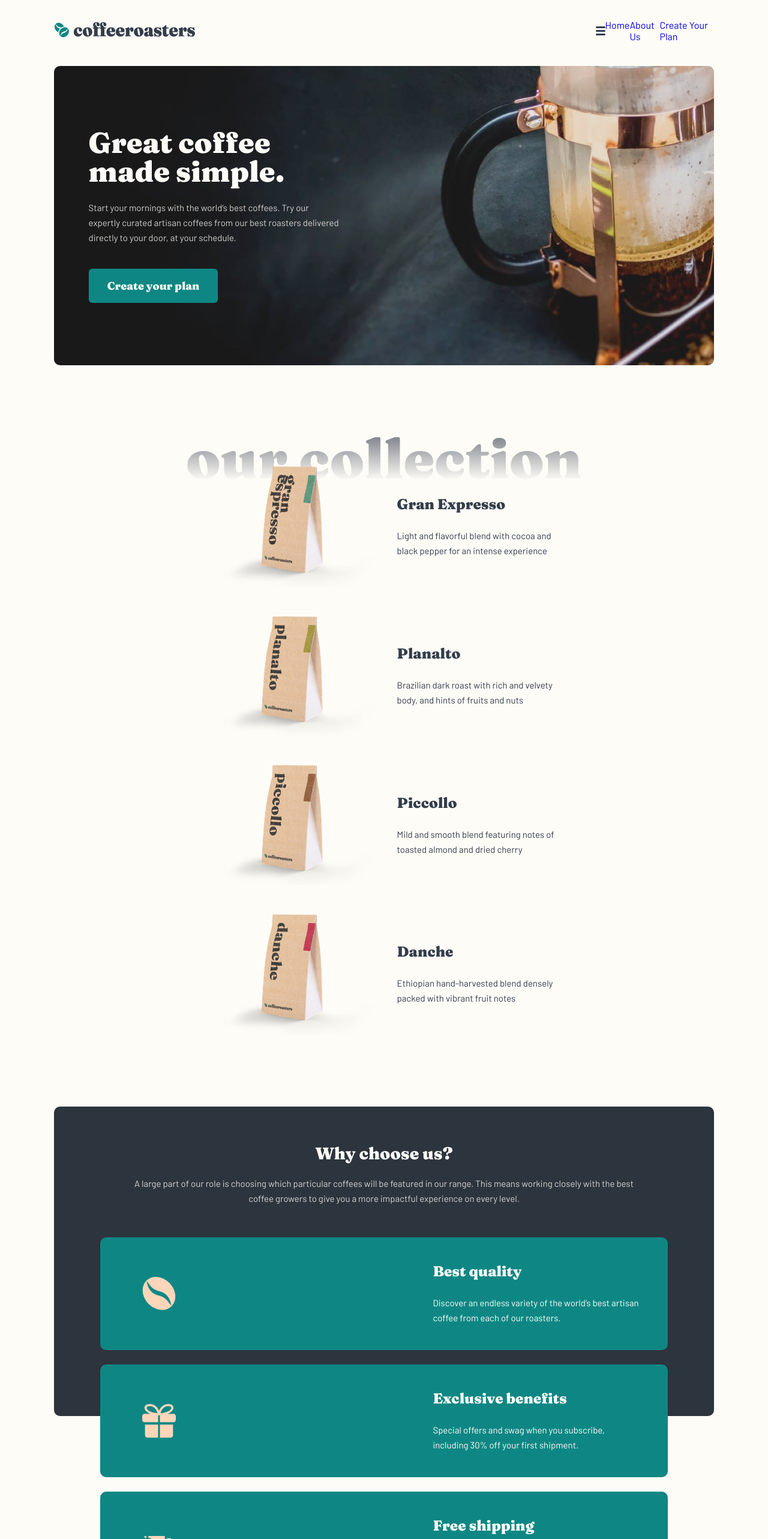
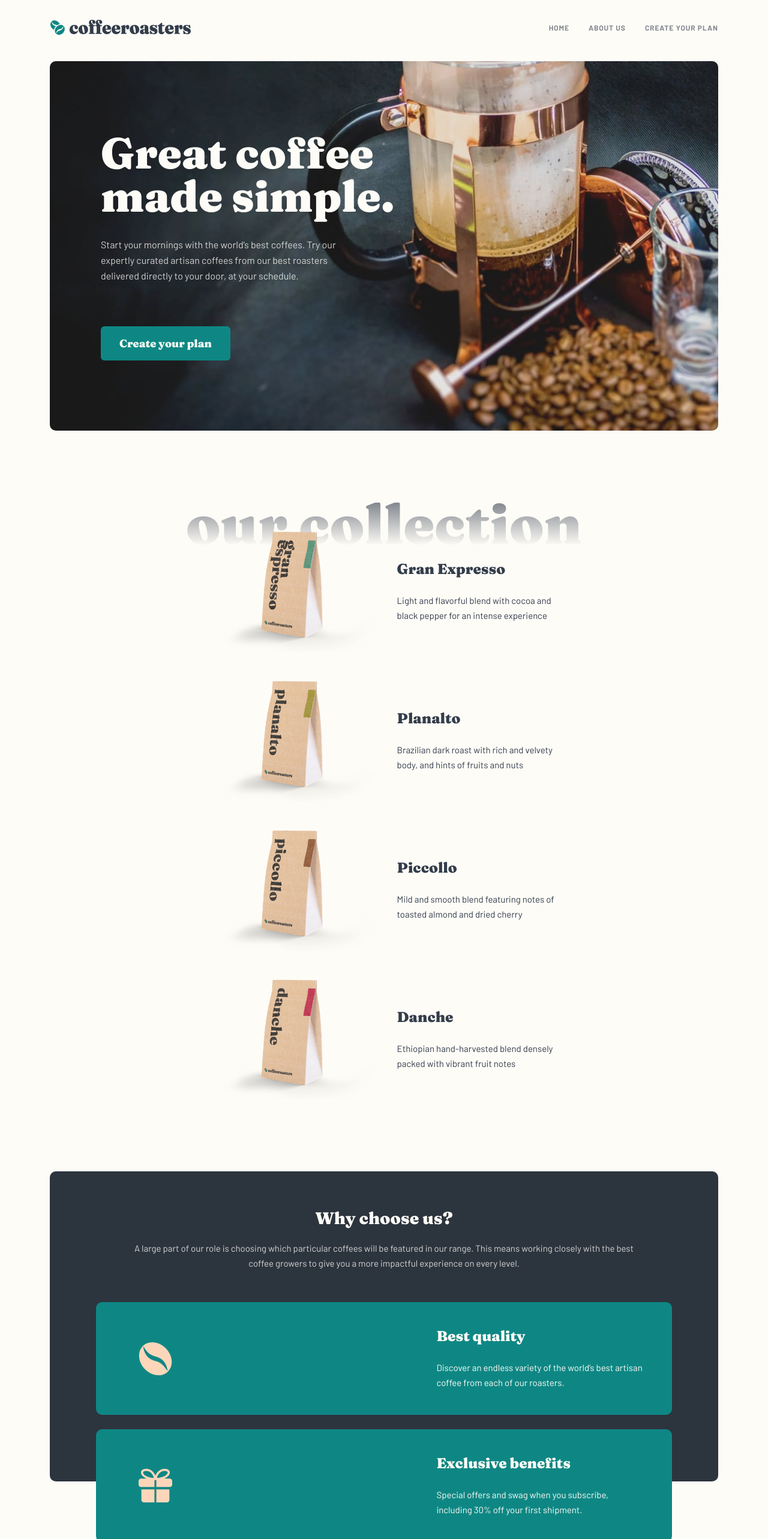
Before and after one commit to gabrielmorandi/Coffeeroasters-Subscription-Site, a React (Vite) app in the folder COFEEROASTERS/: page / in a window 1280 px wide. Shown: the top 2566 px of the page at 60% size. Built offline with nearby package versions, Linux system fonts and the light colour scheme.

Commit message:
feature: header desktop version

```diff
--- a/COFEEROASTERS/src/components/Header.jsx
+++ b/COFEEROASTERS/src/components/Header.jsx
@@ -56,12 +56,35 @@ const Header = ({ type }) => {
               : null
           }
         >
-          <h2>Great coffee made simple.</h2>
-          <p>
-            Start your mornings with the world’s best coffees. Try our expertly
-            curated artisan coffees from our best roasters delivered directly to
-            your door, at your schedule.
-          </p>
+          {type === "home" ? (
+            <>
+              <h2>Great coffee made simple.</h2>
+              <p>
+                Start your mornings with the world’s best coffees. Try our
+                expertly curated artisan coffees from our best roasters
+                delivered directly to your door, at your schedule.
+              </p>
+            </>
+          ) : type === "about" ? (
+            <>
+              <h2>About Us</h2>
+              <p>
+                Coffeeroasters began its journey of exotic discovery in 1999,
+                highlighting stories of coffee from around the world. We have
+                since been dedicated to bring the perfect cup - from bean to
+                brew - in every shipment.
+              </p>
+            </>
+          ) : type === "plan" ? (
+            <>
+              <h2>Create plan</h2>
+              <p>
+                Coffee the way you wanted it to be. For coffee delivered
+                tomorrow, or next week. For whatever brew method you use. For
+                choice, for convenience, for quality.
+              </p>
+            </>
+          ) : null}
           {type === "home" ? (
             <div className="button-primary">
               <Link to={"/plan"}>
--- a/COFEEROASTERS/src/css/index.css
+++ b/COFEEROASTERS/src/css/index.css
@@ -12,12 +12,12 @@ body {
 
 .container-flex {
   width: 87%;
-  max-width: 1100px;
+  max-width: 1280px;
   display: flex;
 }
 .container-grid {
   width: 87%;
-  max-width: 1100px;
+  max-width: 1280px;
   display: grid;
 }
 
@@ -85,13 +85,29 @@ header nav .container-flex button {
   border: none;
   background-color: transparent;
 }
+@media (min-width: 1024px) {
+  header nav .container-flex button {
+    display: none;
+  }
+}
 header nav .container-flex .menu-desktop {
   display: none;
 }
 @media (min-width: 1024px) {
   header nav .container-flex .menu-desktop {
     display: flex;
+    gap: 2rem;
   }
+}
+header nav .container-flex .menu-desktop a {
+  width: max-content;
+  color: #83888F;
+  font-family: Barlow;
+  font-size: 0.75rem;
+  font-weight: 700;
+  line-height: 0.9375rem;
+  letter-spacing: 0.05769rem;
+  text-transform: uppercase;
 }
 header nav .container-flex .menu-mobile {
   position: absolute;
@@ -142,14 +158,29 @@ header .hero .container-flex {
     background-image: url("../assets/home/tablet/image-hero-coffeepress.jpg") !important;
   }
 }
+@media (min-width: 1024px) {
+  header .hero .container-flex {
+    padding: 7.3rem 5.3rem;
+    gap: 2rem;
+    background-image: url("../assets/home/desktop/image-hero-coffeepress.jpg") !important;
+    background-size: cover;
+    background-position-x: right;
+  }
+}
 header .hero .container-flex.about-img {
   padding: 6.31rem 1.5rem 5.44rem 1.5rem;
   background-image: url("../assets/about/mobile/image-hero-whitecup.jpg") !important;
 }
 @media (min-width: 768px) {
   header .hero .container-flex.about-img {
+    padding: 7.37rem 3.62rem;
     background-image: url("../assets/about/tablet/image-hero-whitecup.jpg") !important;
-    padding: 7.37rem 3.62rem;
+  }
+}
+@media (min-width: 1024px) {
+  header .hero .container-flex.about-img {
+    padding: 8.5rem 5.3rem;
+    background-image: url("../assets/about/desktop/image-hero-whitecup.jpg") !important;
   }
 }
 header .hero .container-flex.about-img h2 {
@@ -161,8 +192,14 @@ header .hero .container-flex.plan-img {
 }
 @media (min-width: 768px) {
   header .hero .container-flex.plan-img {
+    padding: 7.37rem 3.62rem;
     background-image: url("../assets/plan/tablet/image-hero-blackcup.jpg") !important;
-    padding: 7.37rem 3.62rem;
+  }
+}
+@media (min-width: 1024px) {
+  header .hero .container-flex.plan-img {
+    padding: 8.3rem 5.3rem;
+    background-image: url("../assets/plan/desktop/image-hero-blackcup.jpg") !important;
   }
 }
 header .hero .container-flex h2, header .hero .container-flex p {
@@ -185,6 +222,13 @@ header .hero .container-flex h2 {
     text-align: left !important;
   }
 }
+@media (min-width: 768px) and (min-width: 1024px) {
+  header .hero .container-flex h2 {
+    max-width: 31rem;
+    font-size: 4.5rem;
+    line-height: 4.5rem;
+  }
+}
 header .hero .container-flex p {
   font-size: 0.9375rem;
   font-weight: 400;
@@ -199,7 +243,16 @@ header .hero .container-flex p {
     text-align: left !important;
   }
 }
+@media (min-width: 1024px) {
+  header .hero .container-flex p {
+    max-width: 27.8rem;
+    color: #FEFCF7;
+    font-size: 1rem;
+    line-height: 1.625rem;
+  }
+}
 header .hero .container-flex .button-primary {
+  padding-block-start: 1.5rem;
   justify-content: flex-start;
 }
 
--- a/COFEEROASTERS/src/sass/base/base.sass
+++ b/COFEEROASTERS/src/sass/base/base.sass
@@ -14,11 +14,11 @@ body
 .container
   &-flex
     width: 87%
-    max-width: 1100px
+    max-width: 1280px
     display: flex
   &-grid
     width: 87%
-    max-width: 1100px
+    max-width: 1280px
     display: grid
 
 a
--- a/COFEEROASTERS/src/sass/components/header.sass
+++ b/COFEEROASTERS/src/sass/components/header.sass
@@ -29,10 +29,22 @@ header
         display: flex
         border: none
         background-color: transparent
+        @include m.desktop()
+          display: none
       .menu-desktop
         display: none
         @include m.desktop()
           display: flex
+          gap: 2rem
+        a
+          width: max-content
+          color: #83888F
+          font-family: Barlow
+          font-size: 0.75rem
+          font-weight: 700
+          line-height: 0.9375rem
+          letter-spacing: 0.05769rem
+          text-transform: uppercase
       .menu-mobile
         position: absolute
         display: flex
@@ -71,20 +83,32 @@ header
       @include m.tablet()
         padding: 6.5rem 3.6rem
         background-image: url("../assets/home/tablet/image-hero-coffeepress.jpg") !important
+      @include m.desktop()
+        padding: 7.3rem 5.3rem
+        gap: 2rem
+        background-image: url("../assets/home/desktop/image-hero-coffeepress.jpg") !important
+        background-size: cover
+        background-position-x: right
       &.about-img
         padding: 6.31rem 1.5rem 5.44rem 1.5rem
         background-image: url("../assets/about/mobile/image-hero-whitecup.jpg") !important
         @include m.tablet()
+          padding: 7.37rem 3.62rem
           background-image: url("../assets/about/tablet/image-hero-whitecup.jpg") !important
-          padding: 7.37rem 3.62rem
+        @include m.desktop()
+          padding: 8.5rem 5.3rem
+          background-image: url("../assets/about/desktop/image-hero-whitecup.jpg") !important
         h2
           font-size: 1.75rem
       &.plan-img
         padding: 6.94rem 1.5rem 8.5rem 1.5rem
         background-image: url("../assets/plan/mobile/image-hero-blackcup.jpg") !important
         @include m.tablet()
+          padding: 7.37rem 3.62rem
           background-image: url("../assets/plan/tablet/image-hero-blackcup.jpg") !important
-          padding: 7.37rem 3.62rem
+        @include m.desktop()
+          padding: 8.3rem 5.3rem
+          background-image: url("../assets/plan/desktop/image-hero-blackcup.jpg") !important
       h2, p
         color: v.$light
       h2
@@ -100,6 +124,10 @@ header
           font-weight: 900
           line-height: 3rem
           text-align: left !important
+          @include m.desktop()
+            max-width: 31rem
+            font-size: 4.5rem
+            line-height: 4.5rem
       p
         font-size: 0.9375rem
         font-weight: 400
@@ -110,5 +138,11 @@ header
         @include m.tablet()
           max-width: 420px
           text-align: left !important
+        @include m.desktop()
+          max-width: 27.8rem
+          color: #FEFCF7
+          font-size: 1rem
+          line-height: 1.625rem
       .button-primary
+        padding-block-start: 1.5rem
         justify-content: flex-start
```
Also changed, not shown: 1 other file (tests, documents, lock files or other folders).
